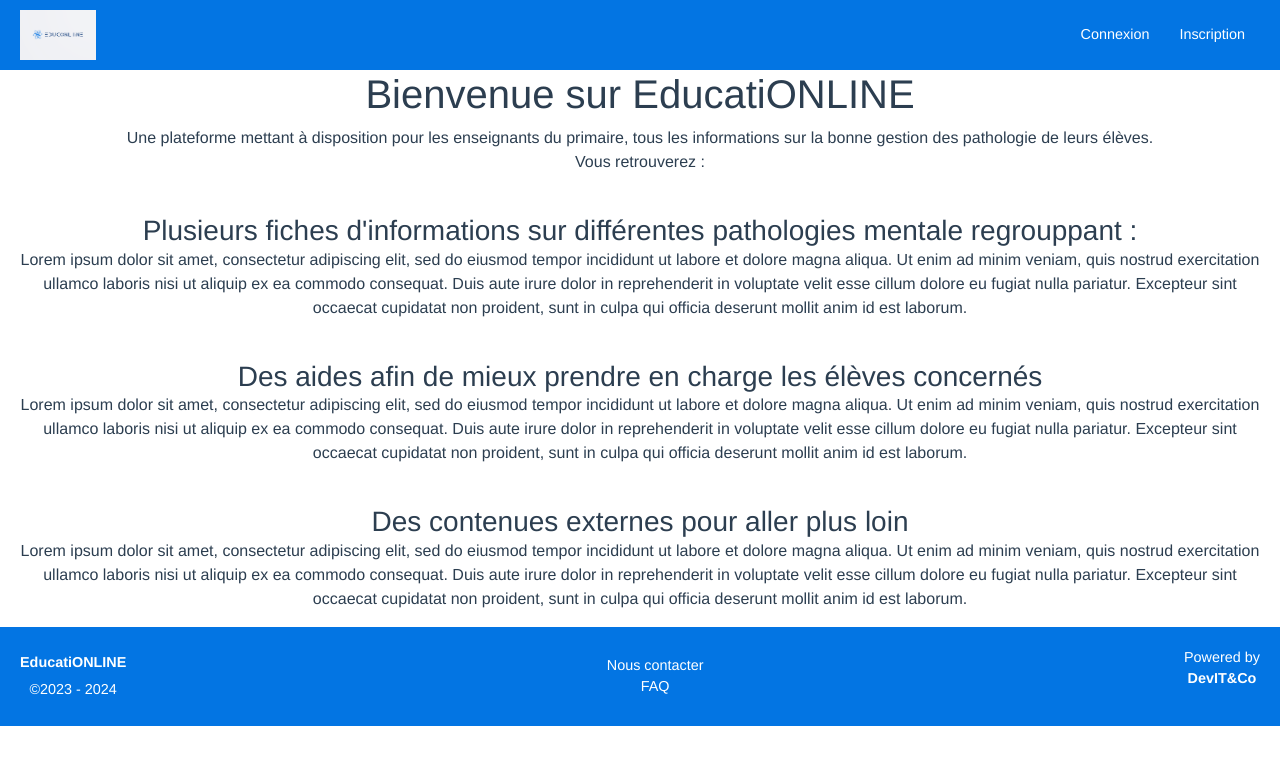
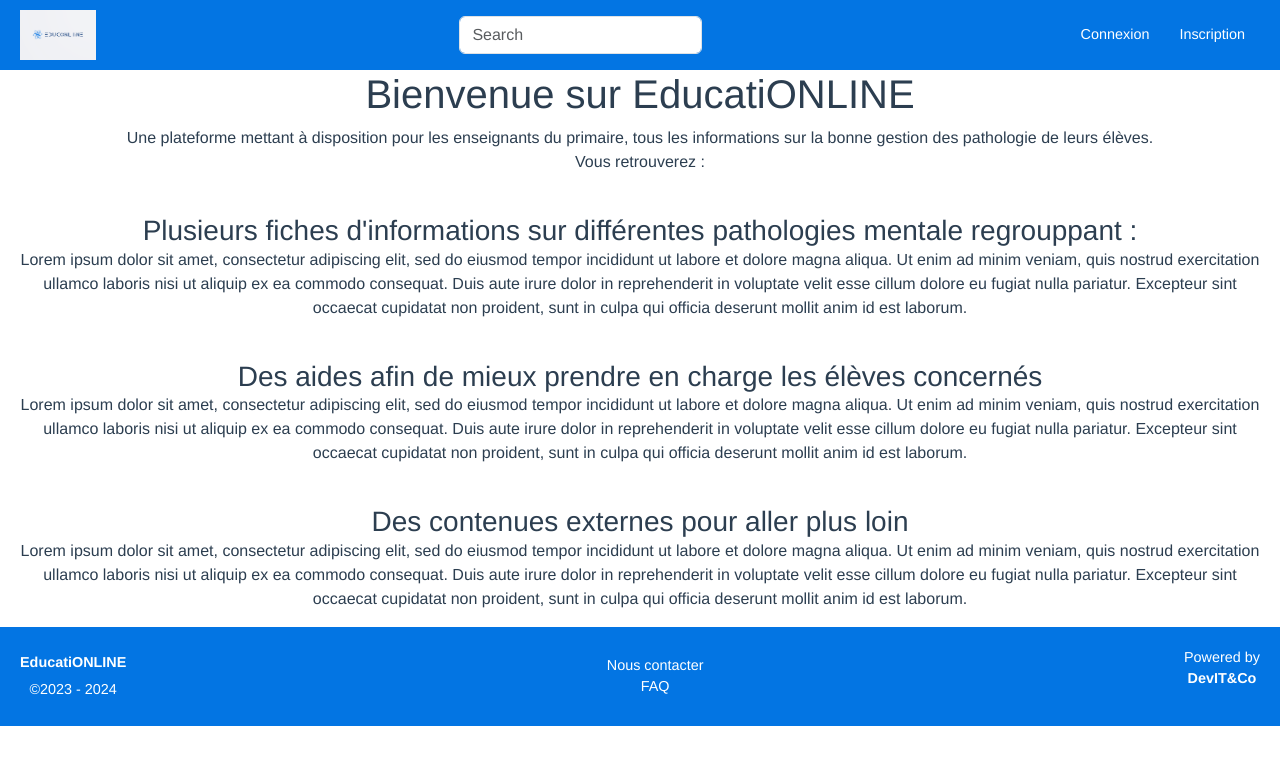
Before and after one commit to DevITandCo/EducatiOnline-frontend, a Vue app: page / in a window 1280 px wide. Shown: the top 764 px of the page. Built offline with nearby package versions, Linux system fonts and the light colour scheme.

Commit message:
setting search bar to public

```diff
--- a/src/components/Header.vue
+++ b/src/components/Header.vue
@@ -5,7 +5,7 @@
             <img alt="Logo Edu" src="@/assets/logo-edu.png">
         </router-link>
         <form @submit.prevent="searchDeficiency" class="search-form">
-            <input class="form-control" type="search" placeholder="Search" aria-label="Search" v-model="input" v-on:click="clearSearch" v-if="isLoggedIn">
+            <input class="form-control" type="search" placeholder="Search" aria-label="Search" v-model="input" v-on:click="clearSearch">
             <div class="list">
                 <router-link
                     v-for="(element) in filteredList()"
```
